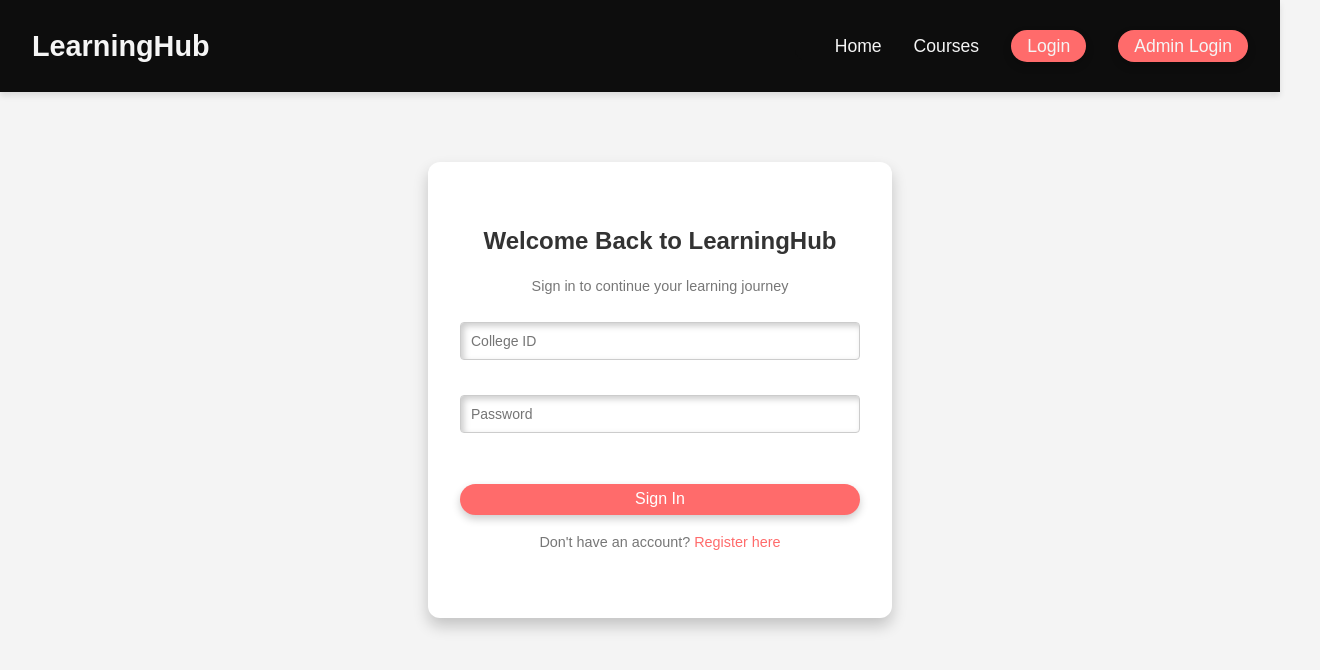
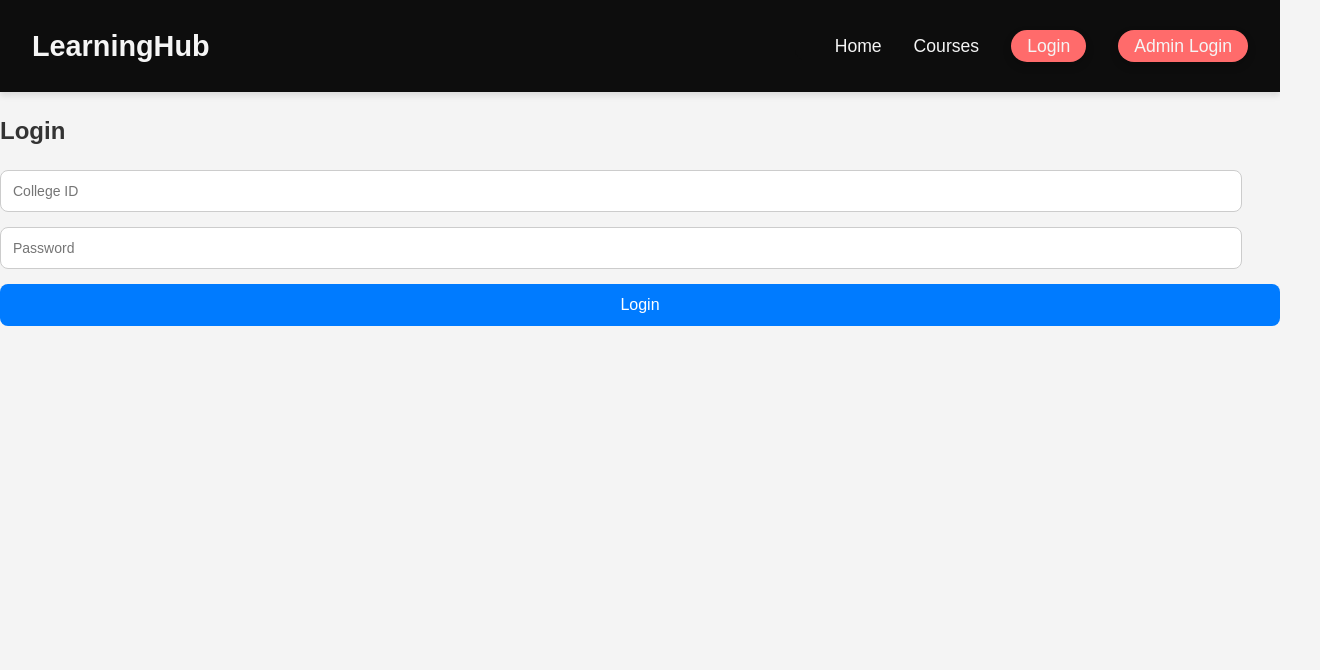
Before and after one commit to dhanushgubba/LearningApp, a React (Create React App) app: page /login in a window 1280 px wide. Shown: the top 670 px of the page, 1320 px wide, since content can reach past the window. Built offline with nearby package versions, Linux system fonts and the light colour scheme.

Commit message:
Updated Login code

```diff
--- a/src/Pages/Login.js
+++ b/src/Pages/Login.js
@@ -1,90 +1,50 @@
 import React, { useState } from 'react';
-import './Login.css';
 
-const Login = () => {
-  const [formData, setFormData] = useState({
-    collegeid: '',
-    password: '',
-  });
-  const [statusMessage, setStatusMessage] = useState('');
-  const [isSubmitting, setIsSubmitting] = useState(false);
+function Login() {
+  const [formData, setFormData] = useState({ collegeid: '', password: '' });
+  const [message, setMessage] = useState('');
 
   const handleChange = (e) => {
-    const { name, value } = e.target;
-    setFormData({
-      ...formData,
-      [name]: value,
-    });
+    setFormData({ ...formData, [e.target.name]: e.target.value });
   };
 
   const handleSubmit = async (e) => {
     e.preventDefault();
-    const { collegeid, password } = formData;
-    if (!collegeid || !password) {
-      setStatusMessage('All Fields are required');
-      return;
-    }
-    setIsSubmitting(true);
     try {
       const response = await fetch('http://13.127.105.80:5000/login/signin', {
         method: 'POST',
-        headers: {
-          'Content-Type': 'application/json',
-        },
+        headers: { 'Content-Type': 'application/json' },
         body: JSON.stringify(formData),
       });
       const data = await response.json();
-      if (response.ok) {
-        localStorage.setItem('userID', collegeid);
-        setStatusMessage('Login Successful');
-        window.location.href = '/dashboard';
-      } else {
-        setStatusMessage(data.error || 'Login Failed');
-      }
+      setMessage(data.message || data.error || 'Unknown error');
     } catch (err) {
-      setStatusMessage('An error occurred. Please try again.');
-    } finally {
-      setIsSubmitting(false);
+      setMessage('Error connecting to backend: ' + err.message);
     }
   };
 
   return (
-    <div className="login-container">
-      <div className="login-card">
-        <h2>Welcome Back to LearningHub</h2>
-        <p>Sign in to continue your learning journey</p>
+    <div>
+      <h2>Login</h2>
       <form onSubmit={handleSubmit}>
-          <div className="input-group">
         <input
-              type="text"
           name="collegeid"
           placeholder="College ID"
-              value={formData.collegeid}
           onChange={handleChange}
           required
         />
-          </div>
-          <div className="input-group">
         <input
+          name="password"
           type="password"
-              name="password"
           placeholder="Password"
-              value={formData.password}
           onChange={handleChange}
           required
         />
-          </div>
-          <button type="submit" className="login-btn" disabled={isSubmitting}>
-            {isSubmitting ? 'Signing In...' : 'Sign In'}
-          </button>
-          <p className="register-link">
-            Don't have an account? <a href="/register">Register here</a>
-          </p>
-          {statusMessage && <p className="status-message">{statusMessage}</p>}
+        <button type="submit">Login</button>
       </form>
-      </div>
+      <p>{message}</p>
     </div>
   );
-};
+}
 
 export default Login;
```
Lines whose indentation alone changed are shown as unchanged.
